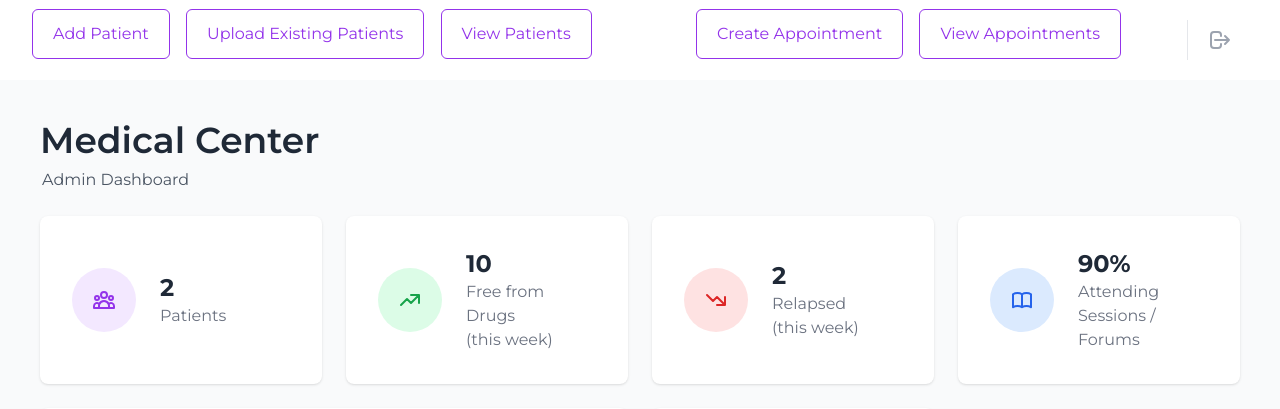
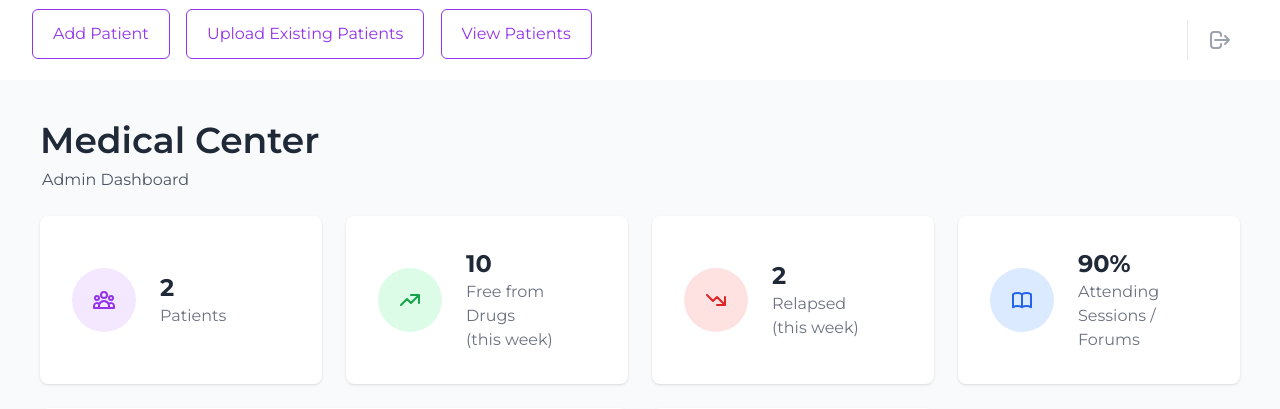
Before and after one commit to ashwin3082002/codeyankee_SIH, a Django app: page /hospital/dashboard in a window 1280 px wide. Shown: the top 409 px of the page. Run offline with Django 4.2, Linux system fonts and the light colour scheme; style sheets or scripts are compiled from the project's sources; some libraries are stand-ins or nearby versions.

Commit message:
comment out dash

```diff
--- a/templates/medical/dash.html
+++ b/templates/medical/dash.html
@@ -64,7 +64,7 @@
                     View Patients
                 </button></a>
             </div>
-            <div class="relative w-full max-w-md sm:-ml-2">
+            {% comment %} <div class="relative w-full max-w-md sm:-ml-2">
                 <button
                     class="inline-flex px-5 py-3 text-purple-600 hover:text-purple-700 focus:text-purple-700 hover:bg-purple-100 focus:bg-purple-100 border border-purple-600 rounded-md mb-3"
                 >
@@ -77,7 +77,7 @@
                     <!-- add svg here if need -->
                     View Appointments
                 </button>
-            </div>
+            </div> {% endcomment %}
 
 
 			<div class="flex flex-shrink-0 items-center ml-auto">
```
